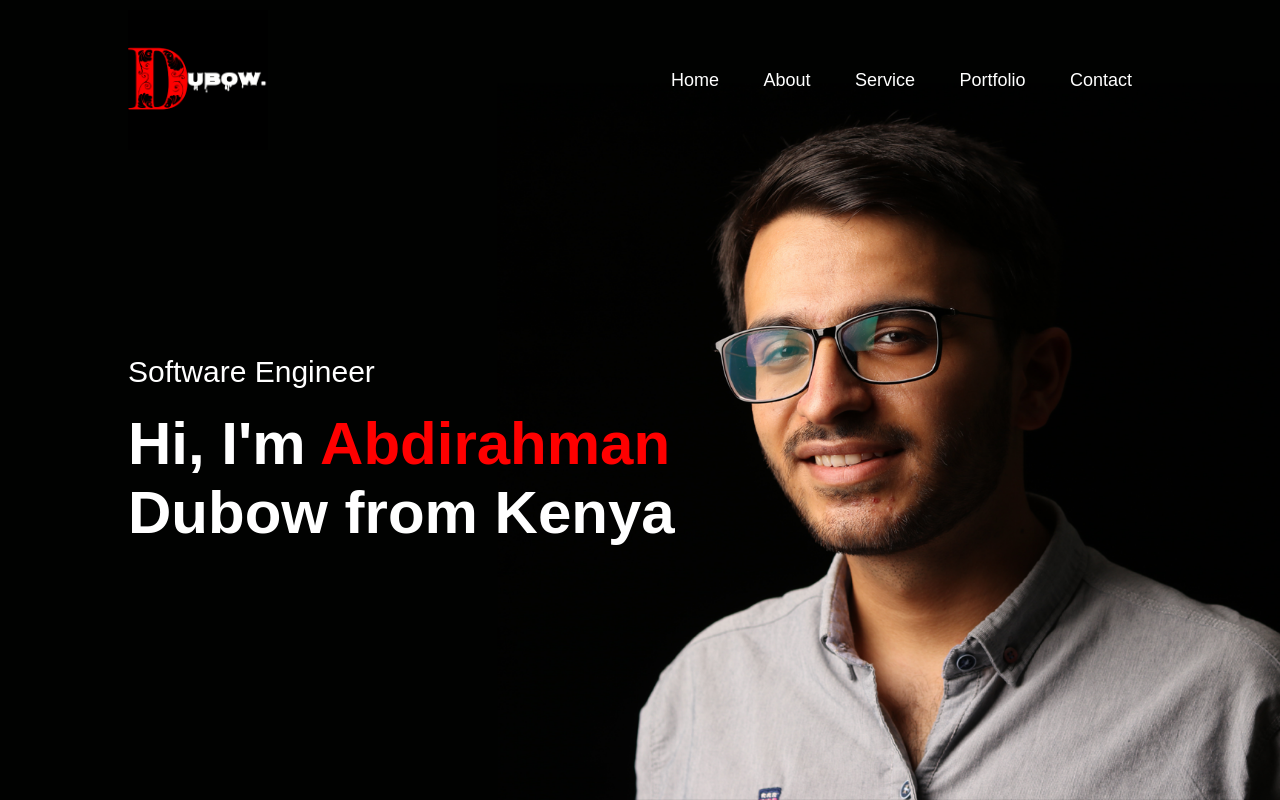
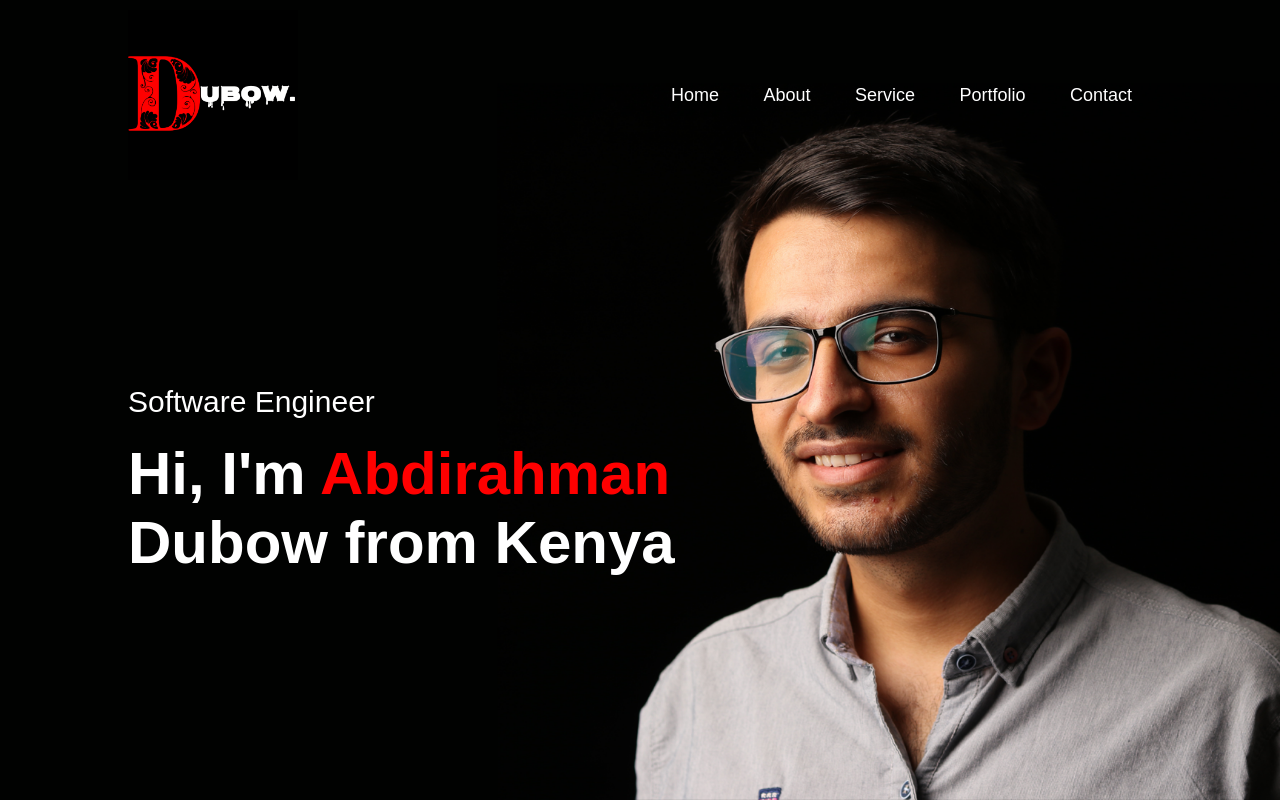
Before and after one commit to Dubow/MY-PORTFOLIO, a plain HTML site: page index.html in a window 1280 px wide. Drawn offline with Linux system fonts and the light colour scheme.

Commit message:
updating styles

```diff
--- a/style.css
+++ b/style.css
@@ -25,7 +25,7 @@ nav{
     flex-wrap: wrap-reverse;
 }
 .logo{
-    width: 140px;
+    width: 170px;
 }
 nav ul li{
     display: inline-block;
```
